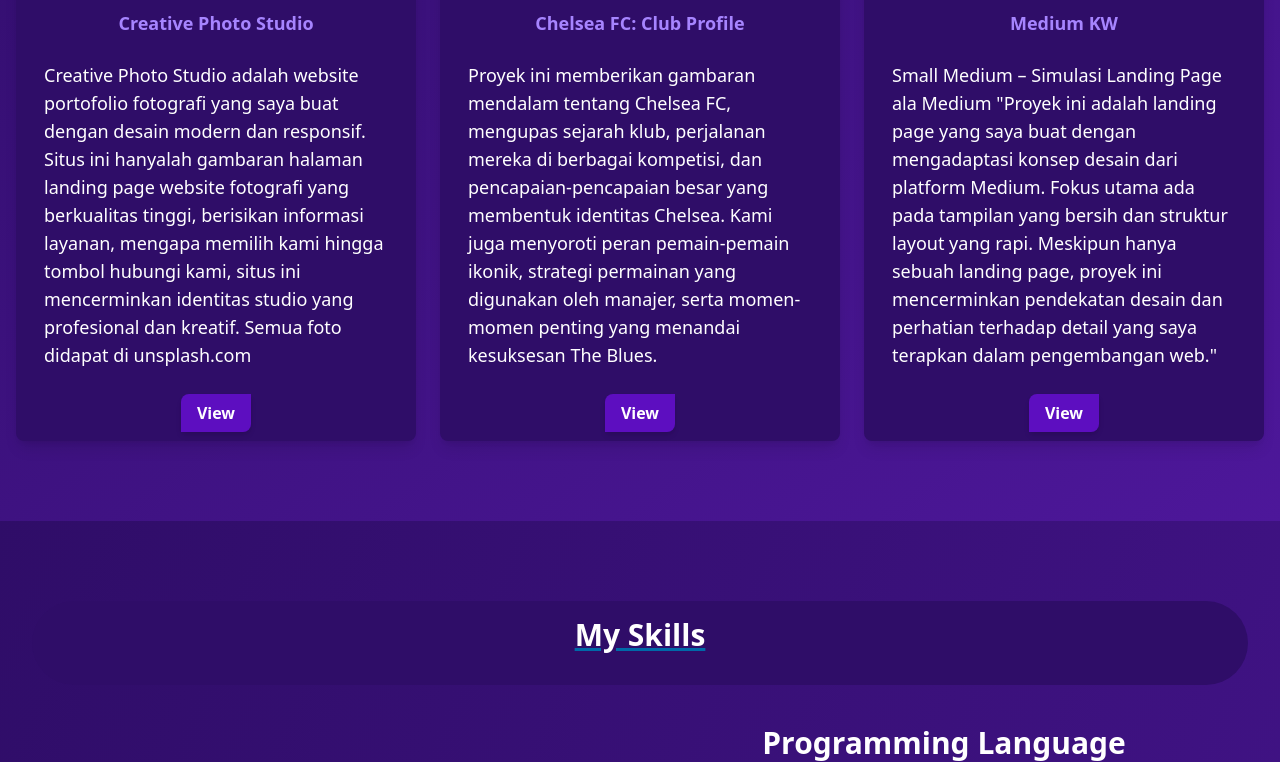
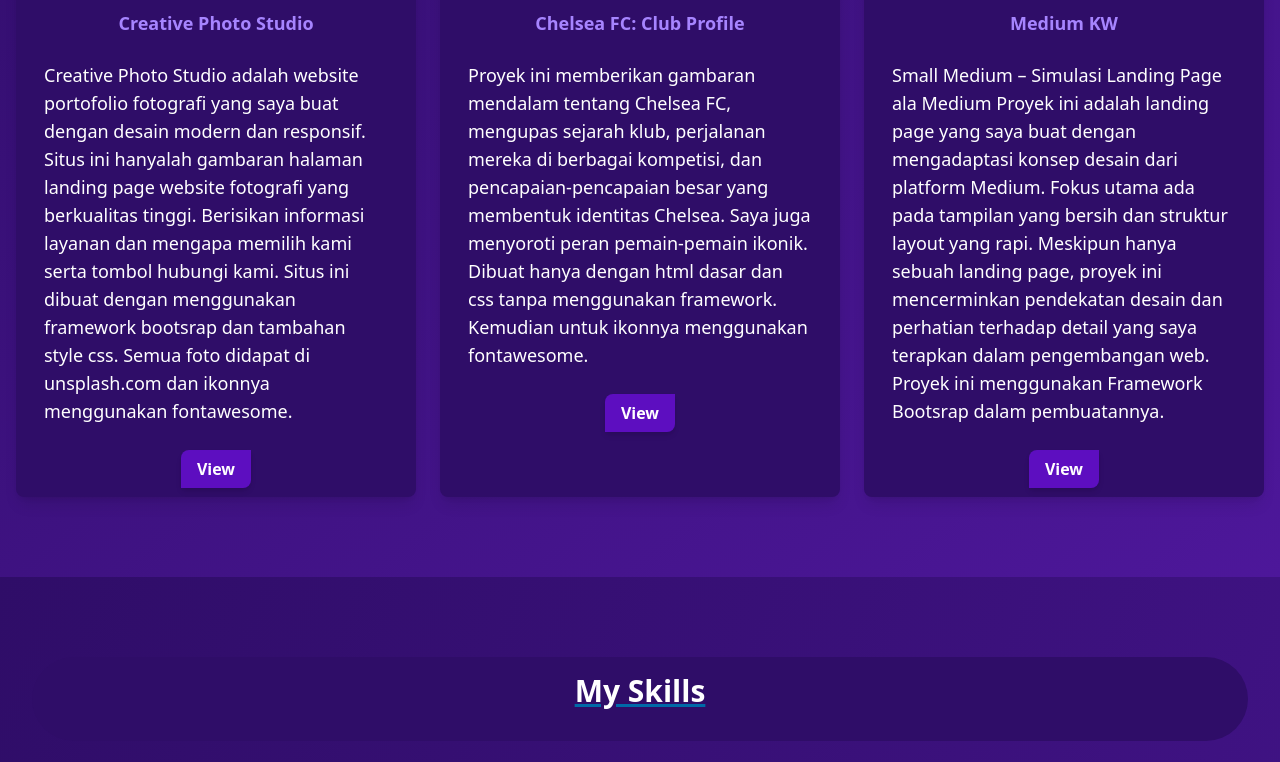
Before and after one commit to gilangages/my-portofolio, a website: page index.html in a window 1280 px wide. Shown: the part 1239-2001 px from the top of the page. Drawn offline with Linux system fonts and the light colour scheme.

Commit message:
Edit bagian index.html portofolio

```diff
--- a/index.html
+++ b/index.html
@@ -101,8 +101,7 @@
           <div class="w-full bg-violet-950 px-3 py-2 text-xs text-white">
             <p class="text-lg text-justify">
               Creative Photo Studio adalah website portofolio fotografi yang saya buat dengan desain modern dan responsif. Situs ini hanyalah gambaran halaman landing page website fotografi yang
-              berkualitas tinggi, berisikan informasi layanan, mengapa memilih kami hingga tombol hubungi kami, situs ini mencerminkan identitas studio yang
-              profesional dan kreatif. Semua foto didapat di unsplash.com
+              berkualitas tinggi. Berisikan informasi layanan dan mengapa memilih kami serta tombol hubungi kami. Situs ini dibuat dengan menggunakan framework bootsrap dan tambahan style css. Semua foto didapat di unsplash.com dan ikonnya menggunakan fontawesome.
             </p>
           </div>
         </a>
@@ -121,8 +120,8 @@
           <div class="w-full bg-violet-950 px-3 py-2 text-xs text-white">
             <p class="text-lg">
               Proyek ini memberikan gambaran mendalam tentang Chelsea FC, mengupas sejarah klub, perjalanan mereka di berbagai
-              kompetisi, dan pencapaian-pencapaian besar yang membentuk identitas Chelsea. Kami juga menyoroti peran pemain-pemain
-              ikonik, strategi permainan yang digunakan oleh manajer, serta momen-momen penting yang menandai kesuksesan The Blues.
+              kompetisi, dan pencapaian-pencapaian besar yang membentuk identitas Chelsea. Saya juga menyoroti peran pemain-pemain
+              ikonik. Dibuat hanya dengan html dasar dan css tanpa menggunakan framework. Kemudian untuk ikonnya menggunakan fontawesome.
             </p>
           </div>
         </a>
@@ -141,9 +140,9 @@
           <div class="w-full bg-violet-950 px-3 py-2 text-xs text-white">
             <p class="text-lg">
               Small Medium – Simulasi Landing Page ala Medium
-              "Proyek ini adalah landing page yang saya buat dengan mengadaptasi konsep desain dari platform Medium. Fokus utama ada
+              Proyek ini adalah landing page yang saya buat dengan mengadaptasi konsep desain dari platform Medium. Fokus utama ada
               pada tampilan yang bersih dan struktur layout yang rapi. Meskipun hanya sebuah landing page, proyek ini mencerminkan pendekatan desain dan perhatian terhadap detail
-              yang saya terapkan dalam pengembangan web."
+              yang saya terapkan dalam pengembangan web. Proyek ini menggunakan Framework Bootsrap dalam pembuatannya.
             </p>
           </div>
         </a>
```
